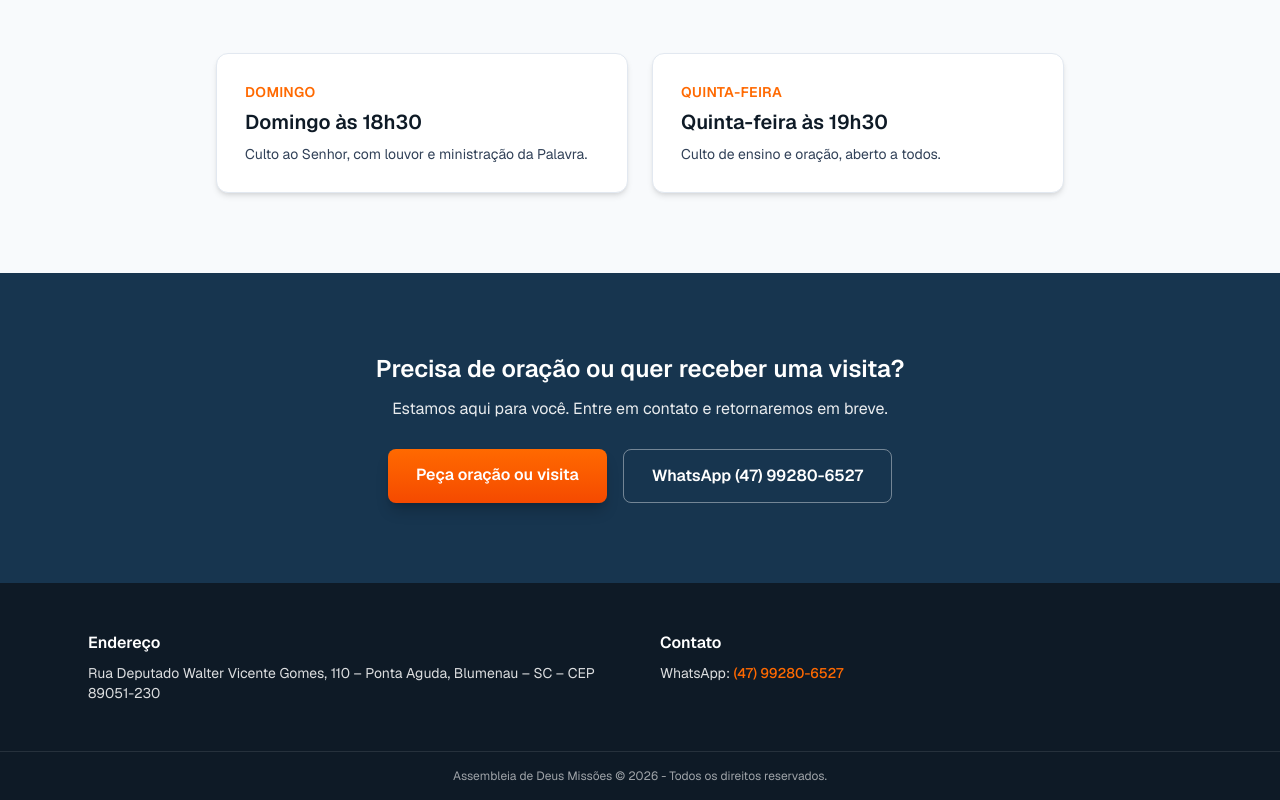
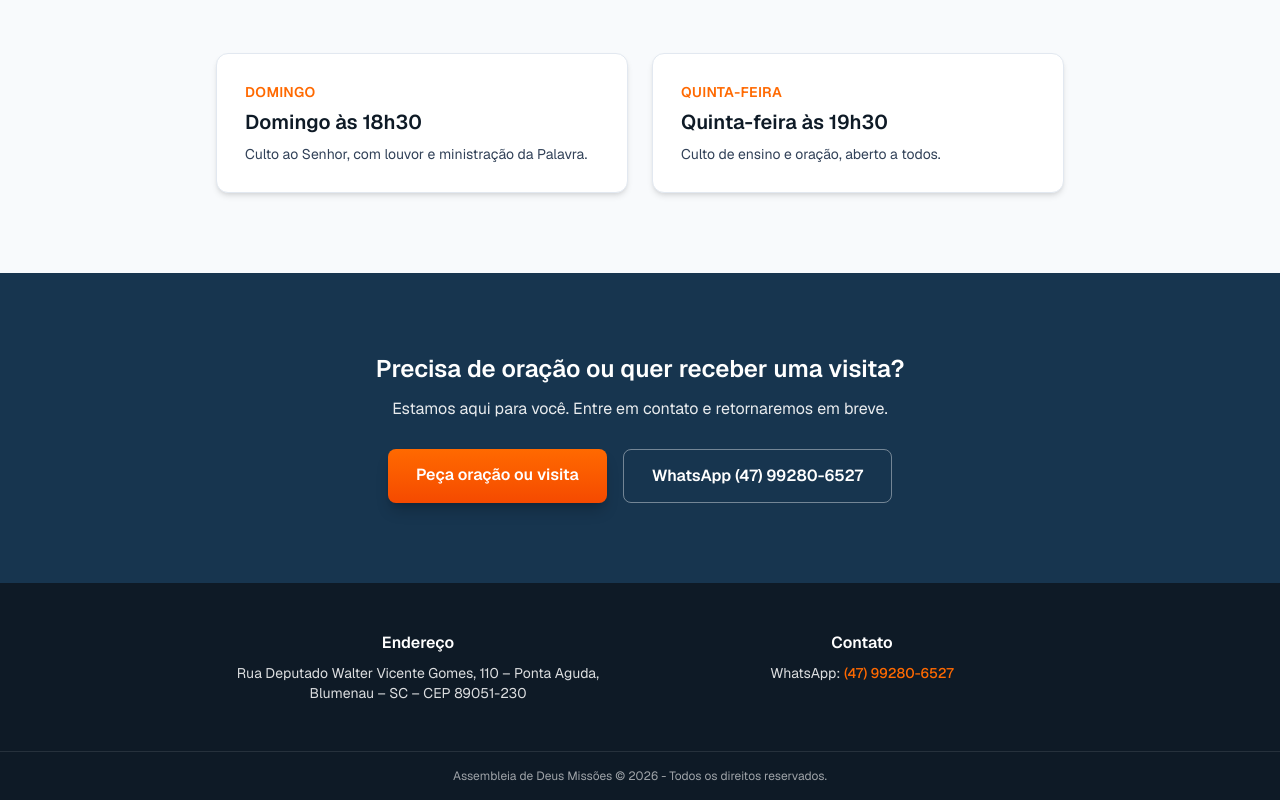
Before and after one commit to henzogabrielgutjahr77-adblu/site, a Next.js app: page / in a window 1280 px wide. Shown: the part 1300-2100 px from the top of the page. Built offline with nearby package versions, Linux system fonts and the light colour scheme.

Commit message:
Site Next.js + Decap CMS: estrutura, páginas, formulário e galeria

```diff
--- a/components/SiteFooter.tsx
+++ b/components/SiteFooter.tsx
@@ -4,7 +4,7 @@ export default function SiteFooter() {
   const config = getSiteConfig();
   return (
     <footer className="bg-navy-900 text-white/85">
-      <div className="mx-auto grid max-w-6xl gap-10 px-6 py-12 sm:grid-cols-2">
+      <div className="mx-auto grid max-w-4xl gap-10 px-6 py-12 text-center sm:grid-cols-2">
         <div className="text-sm">
           <h3 className="mb-2 text-base font-semibold text-white">Endereço</h3>
           <p>{config.endereco}</p>
```
